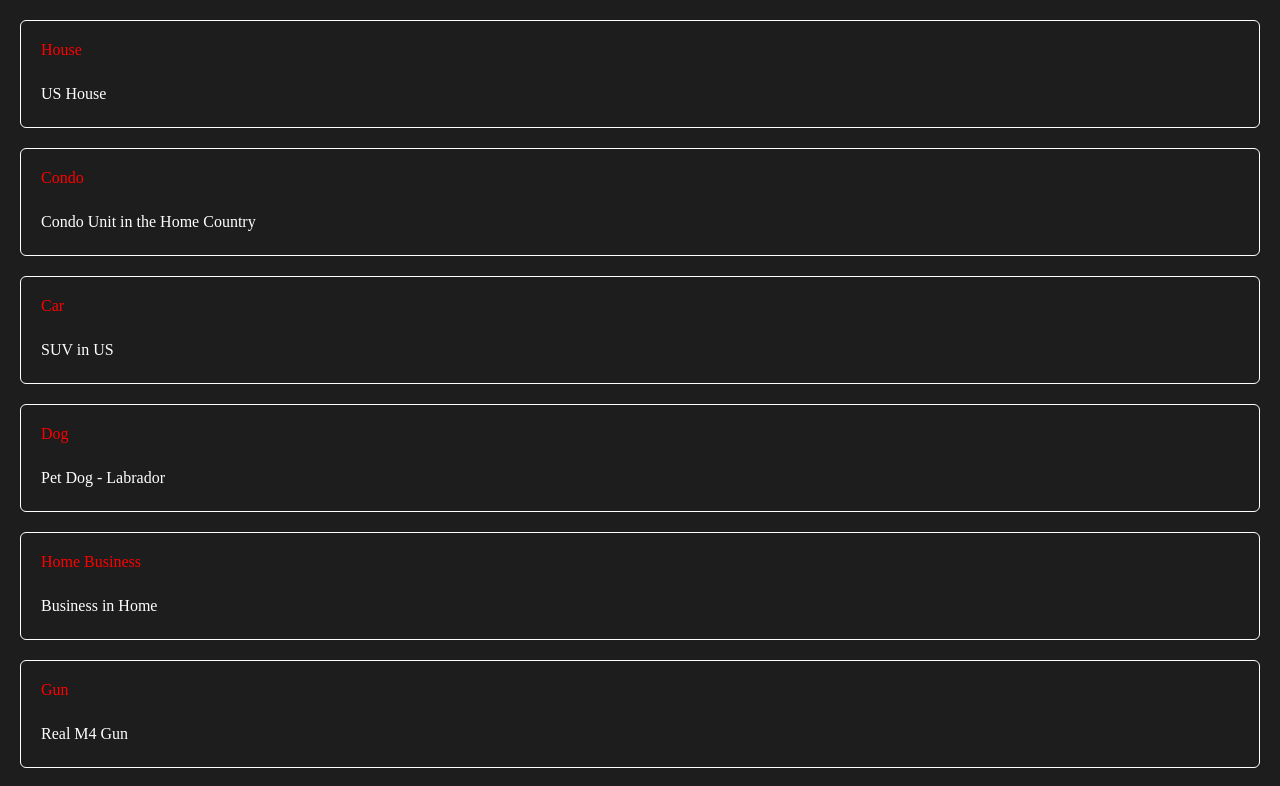
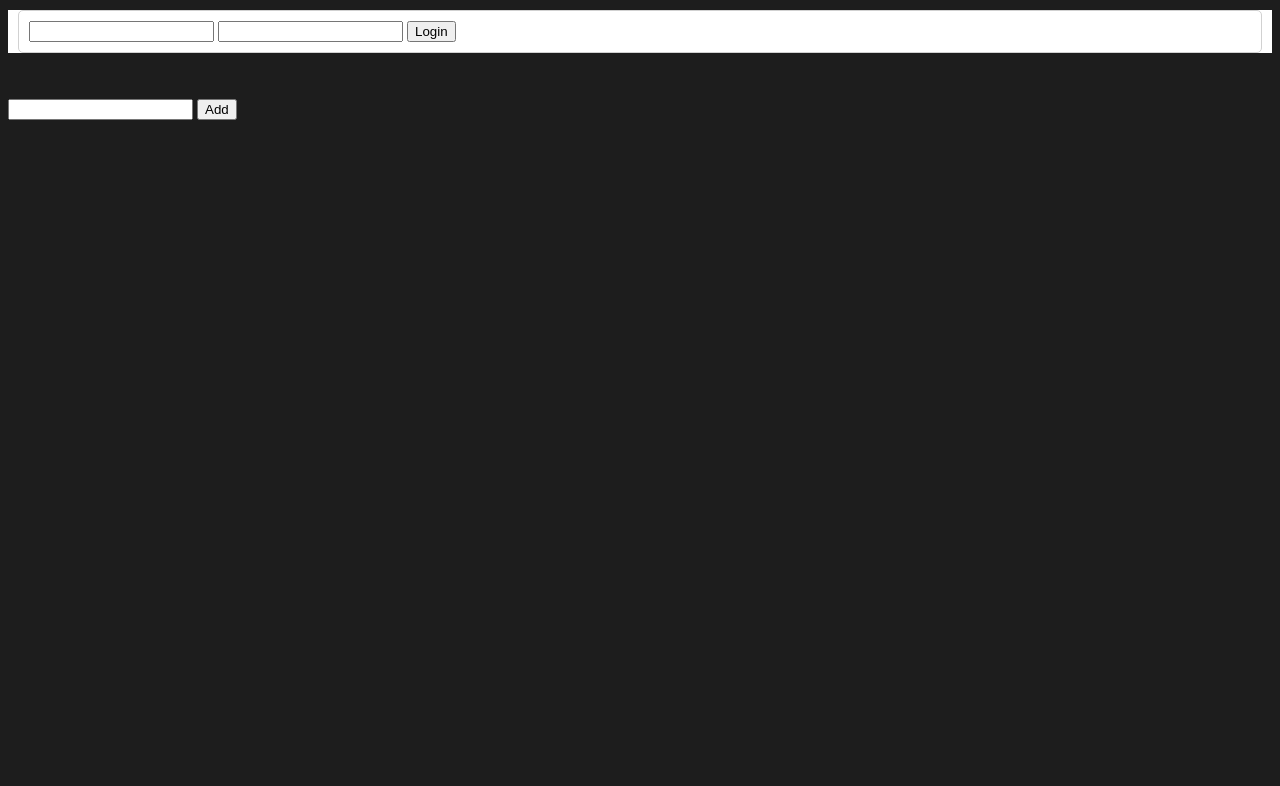
Before and after one commit to r3rivera/boogey-wapp, a Svelte app: page / in a window 1280 px wide. Shown: the top 786 px of the page. Built offline with nearby package versions, Linux system fonts and the light colour scheme; some icons are missing.

Commit message:
Added base login form with input binding

```diff
--- a/src/App.svelte
+++ b/src/App.svelte
@@ -1,5 +1,6 @@
 <script>
 	import Cards from './lib/Cards.svelte';
+	import Login from './lib/Login.svelte';
 	import { v4 as uuid } from 'uuid';
 
 	const bucketList = [
@@ -12,15 +13,38 @@
 		{ id: uuid(), title: 'Garden', desc: 'Place to get away', completed: false },
 		{ id: uuid(), title: 'Money', desc: 'Money for happiness', completed: false }
 	];
+
+	let inputField;
+	function handlerAddSubmit() {
+		alert(inputField);
+	}
 </script>
 
-{#each bucketList as { id, title, desc, completed } (id)}
+<Login />
+<br />
+<br />
+<form class="add-todo-form" on:submit|preventDefault={handlerAddSubmit}>
+	<!-- Option 1
+		<input
+		on:input={(e) => {
+			console.log(e.currentTarget.value);
+		}}
+	/> -->
+
+	<!-- Option 2 - Binding the input element, accessible by using value prop
+		<input bind:this={inputField} /> -->
+
+	<input bind:value={inputField} />
+	<button type="submit">Add</button>
+</form>
+
+<!-- {#each bucketList as { id, title, desc, completed } (id)}
 	<Cards isCloseable={true}>
 		<div slot="cardHeader">{title}</div>
 		<div slot="cardContent">{desc}</div>
 		<div>{completed}</div>
 	</Cards>
 {/each}
-
+ -->
 <style lang="scss">
 </style>
--- /dev/null
+++ b/src/lib/Login.svelte
@@ -0,0 +1,33 @@
+<script>
+	let emailField;
+	let passwordField;
+
+	function onHandleLogin() {
+		alert('Email is ' + emailField + ', Password id ' + passwordField);
+	}
+</script>
+
+<div class="login">
+	<div>
+		<form class="login--form" on:submit|preventDefault={onHandleLogin}>
+			<input bind:value={emailField} />
+			<input bind:value={passwordField} />
+			<button type="submit">Login</button>
+		</form>
+	</div>
+</div>
+
+<style lang="scss">
+	.login {
+		background-color: #fff;
+
+		&--form {
+			display: flexbox;
+			border-radius: 5px;
+			border: 1px solid #d1d1d1;
+
+			padding: 10px;
+			margin: 10px;
+		}
+	}
+</style>
```
